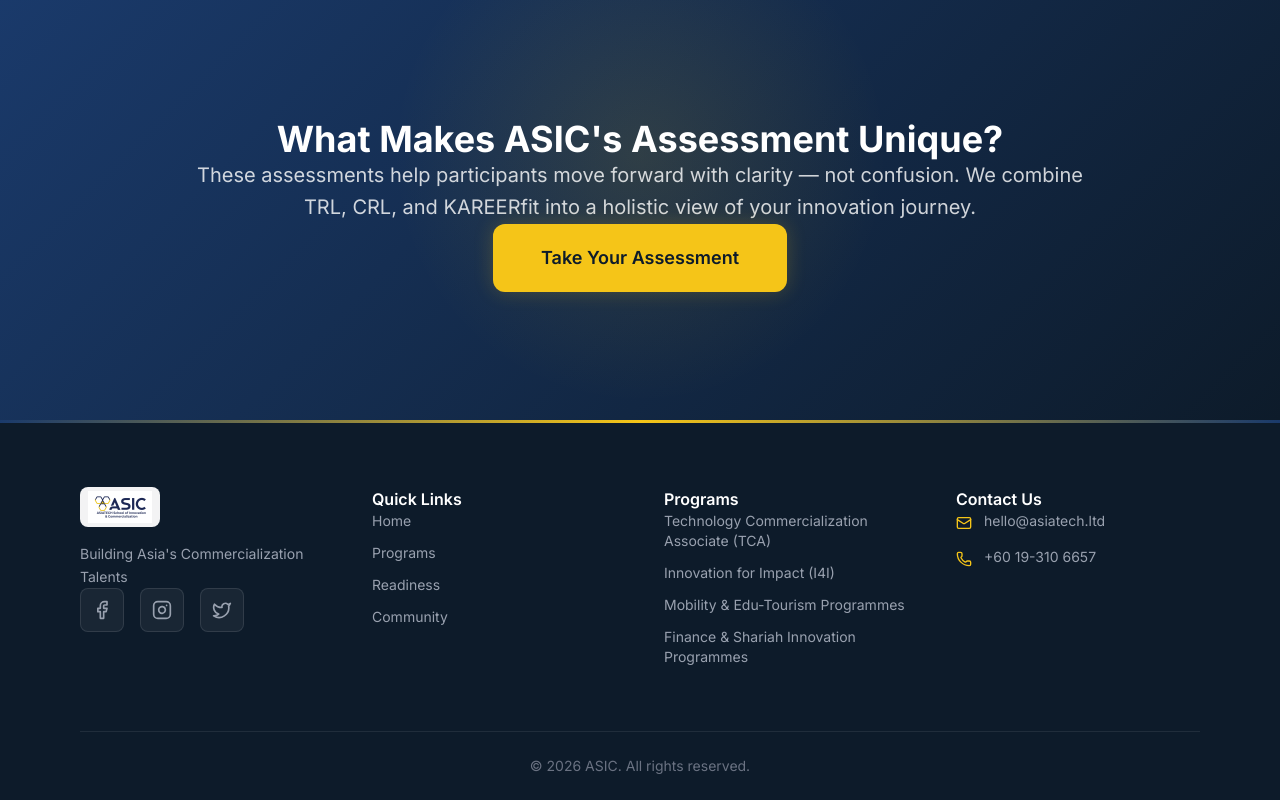
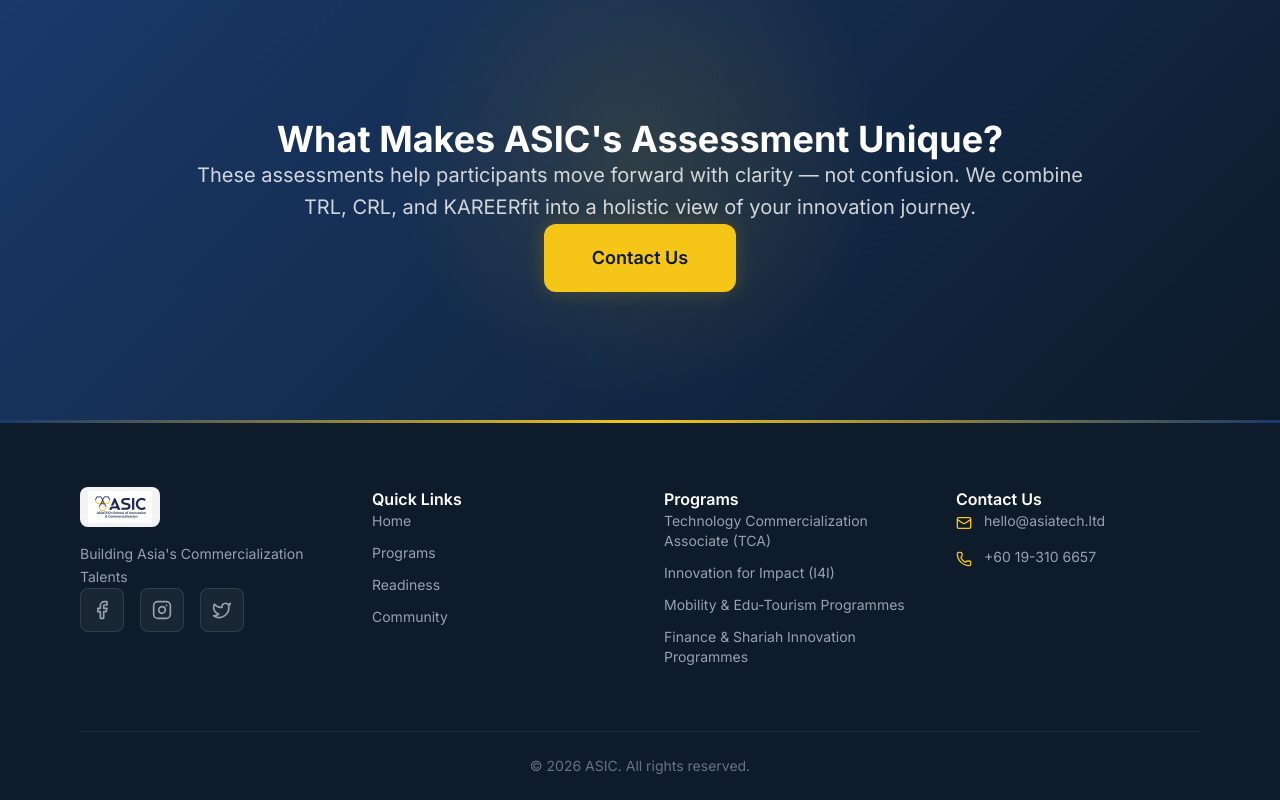
Before and after one commit to faixum/asic, a Next.js app in the folder asic-website/: page /readiness in a window 1280 px wide. Shown: the part 2510-3310 px from the top of the page. Built offline with nearby package versions, Linux system fonts and the light colour scheme.

Commit message:
fix: change assessment button text to Contact Us

```diff
--- a/asic-website/app/readiness/page.tsx
+++ b/asic-website/app/readiness/page.tsx
@@ -190,7 +190,7 @@
                   : 'Penilaian ini membantu peserta bergerak ke hadapan dengan kejelasan — bukan kekeliruan. Kami menggabungkan TRL, CRL, dan KAREERfit ke dalam pandangan holistik perjalanan inovasi anda.'}
               </p>
               <Button href="/contact" variant="secondary" className="text-lg px-12 py-5 cta-glow-btn">
-                {language === 'en' ? 'Take Your Assessment' : 'Ambil Penilaian Anda'}
+                {language === 'en' ? 'Contact Us' : 'Hubungi Kami'}
               </Button>
             </div>
           </ScrollReveal>
```
